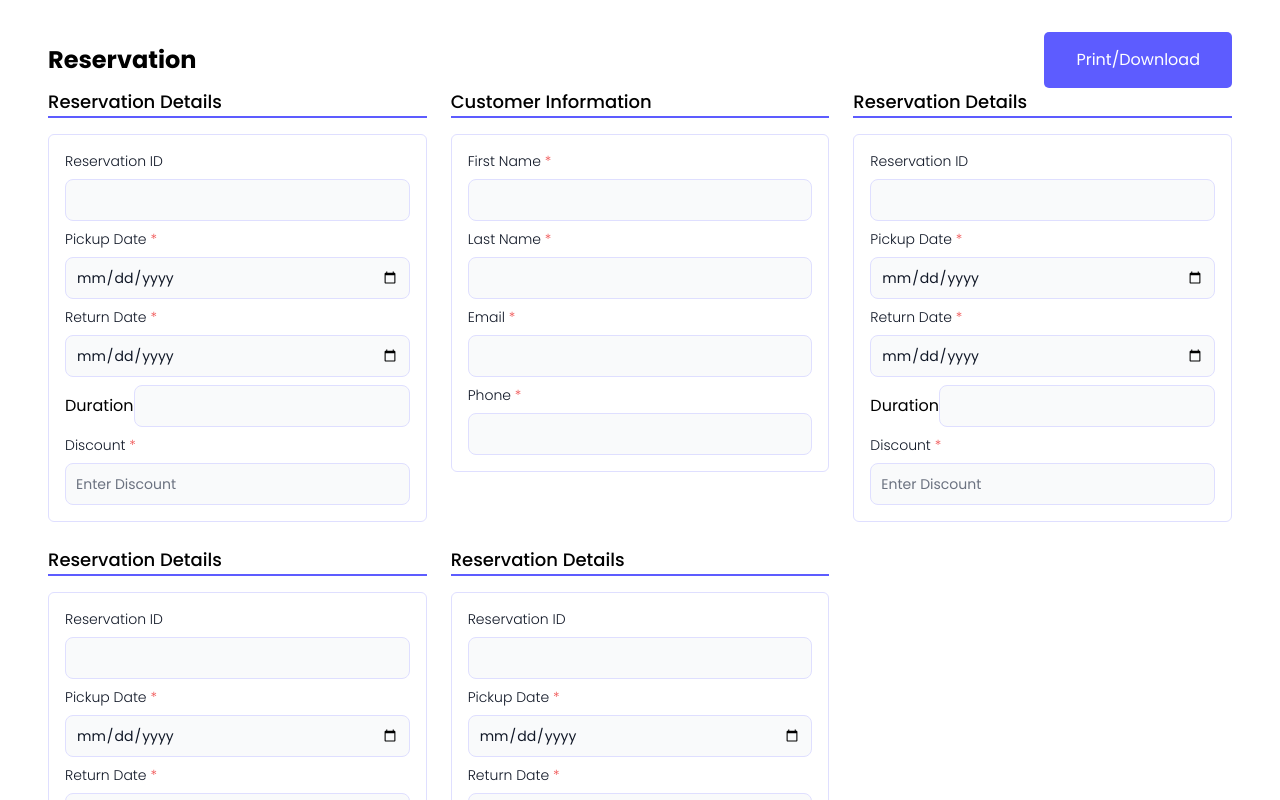
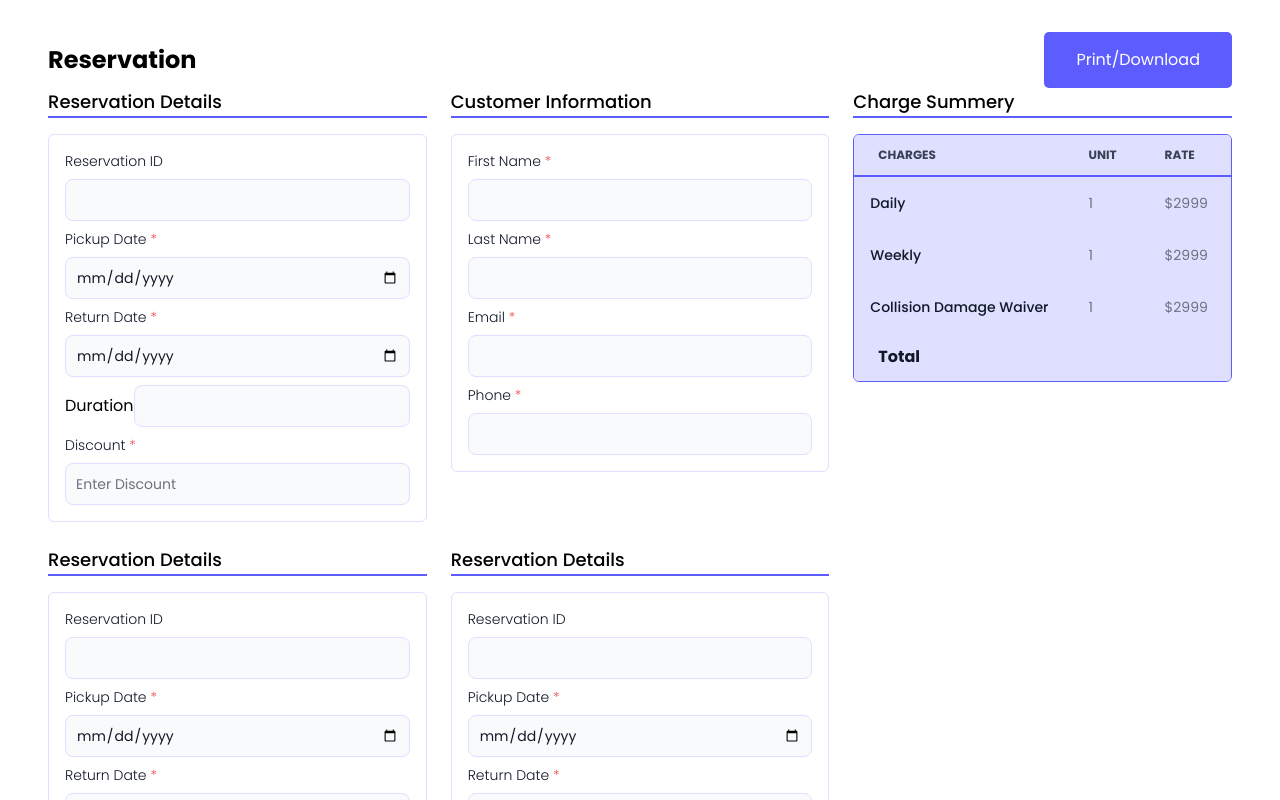
Before and after one commit to shaon07/Reservation, a Next.js app: page / in a window 1280 px wide. Shown: the top 800 px of the page. Built offline with nearby package versions, Linux system fonts and the light colour scheme.

Commit message:
[add] charges summary card design

```diff
--- a/src/components/Layers/Reservation/index.tsx
+++ b/src/components/Layers/Reservation/index.tsx
@@ -3,6 +3,7 @@ import { styles } from "./styles.css";
 import { globalStyles } from "@/globalStyles/index.css";
 import DetailCard from "./views/DetailCard";
 import CustomerInformation from "./views/CustomerInformation";
+import ChargeSummery from "./views/ChargeSummery";
 
 export default function Reservation() {
   return (
@@ -15,7 +16,7 @@ export default function Reservation() {
       <div className="grid grid-cols-1 md:grid-cols-2 lg:grid-cols-3 w-auto gap-4 lg:gap-6">
         <DetailCard />
         <CustomerInformation />
-        <DetailCard />
+        <ChargeSummery />
         <DetailCard />
         <DetailCard />
       </div>
--- /dev/null
+++ b/src/components/Layers/Reservation/views/ChargeSummery.tsx
@@ -0,0 +1,77 @@
+import CardTitle from "@/components/common/CardTitle";
+import React from "react";
+
+export default function ChargeSummery() {
+  return (
+    <div>
+      <CardTitle text={"Charge Summery"} className="mb-4" />
+      <div className="bg-[#DFDFFF] border border-[#5D5CFF] rounded-md relative overflow-x-auto">
+        <table className="w-full  text-sm text-left rtl:text-right text-gray-500 dark:text-gray-400">
+          <thead className="text-xs text-gray-700 uppercase  dark:text-gray-400">
+            <tr className="border-[#5D5CFF] border-b-2">
+              <th scope="col" className="px-6 py-3 rounded-s-lg">
+                Charges
+              </th>
+              <th scope="col" className="px-6 py-3">
+                Unit
+              </th>
+              <th scope="col" className="px-6 py-3 rounded-e-lg">
+                Rate
+              </th>
+              <th scope="col" className="px-6 py-3 rounded-e-lg">
+                Total
+              </th>
+            </tr>
+          </thead>
+          <tbody>
+            <tr className=" dark:bg-gray-800">
+              <th
+                scope="row"
+                className="p-4 font-medium text-gray-900 whitespace-nowrap dark:text-white"
+              >
+                Daily
+              </th>
+              <td className="px-6 py-4">1</td>
+              <td className="px-6 py-4">$2999</td>
+              <td className="px-6 py-4">$2999</td>
+            </tr>
+
+            <tr className=" dark:bg-gray-800">
+              <th
+                scope="row"
+                className="p-4 font-medium text-gray-900 whitespace-nowrap dark:text-white"
+              >
+                Weekly
+              </th>
+              <td className="px-6 py-4">1</td>
+              <td className="px-6 py-4">$2999</td>
+              <td className="px-6 py-4">$2999</td>
+            </tr>
+
+            <tr className=" dark:bg-gray-800">
+              <th
+                scope="row"
+                className="p-4 font-medium text-sm text-gray-900 whitespace-nowrap dark:text-white"
+              >
+                Collision Damage Waiver
+              </th>
+              <td className="px-6 py-4">1</td>
+              <td className="px-6 py-4">$2999</td>
+              <td className="px-6 py-4">$2999</td>
+            </tr>
+          </tbody>
+          <tfoot>
+            <tr className="font-semibold text-gray-900 dark:text-white">
+              <th scope="row" className="px-6 py-3 text-base">
+                Total
+              </th>
+              <td className="px-6 py-3"></td>
+              <td className="px-6 py-3"></td>
+              <td className="px-6 py-3">$21,000</td>
+            </tr>
+          </tfoot>
+        </table>
+      </div>
+    </div>
+  );
+}
```
